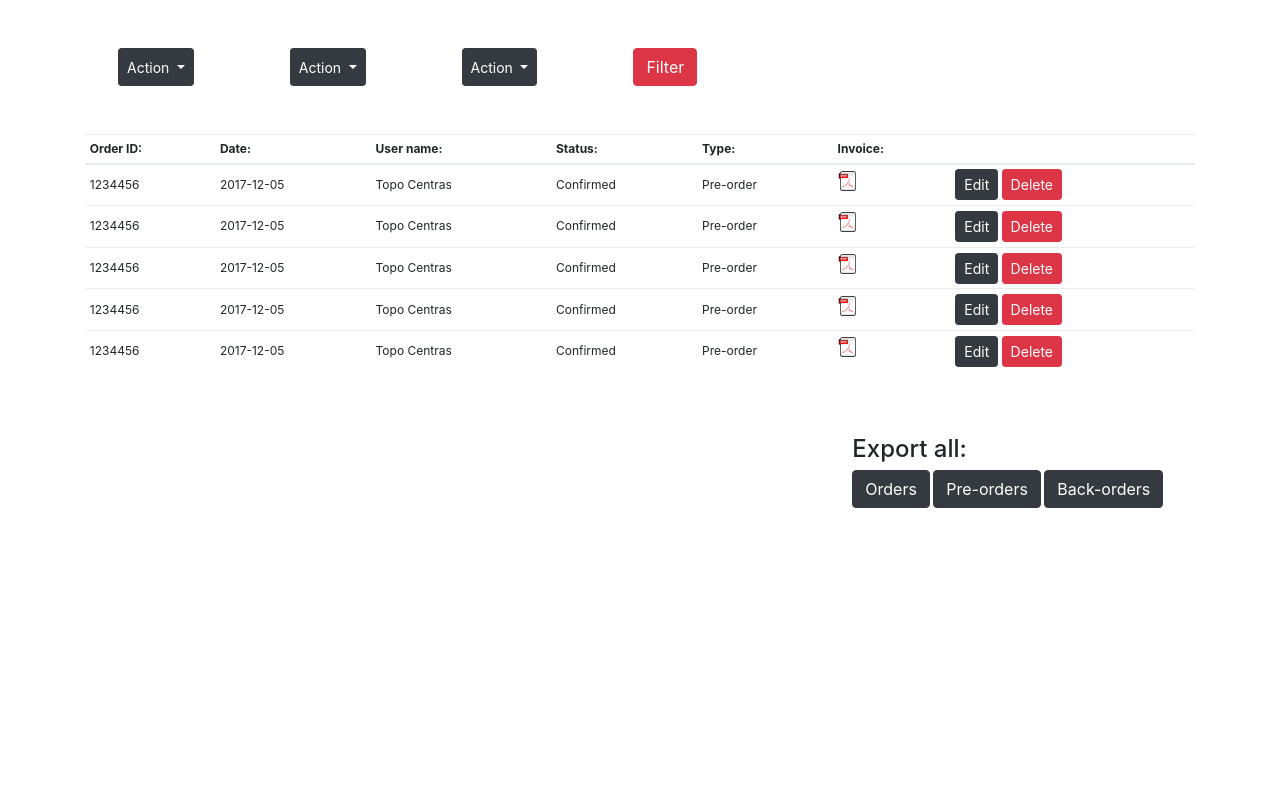
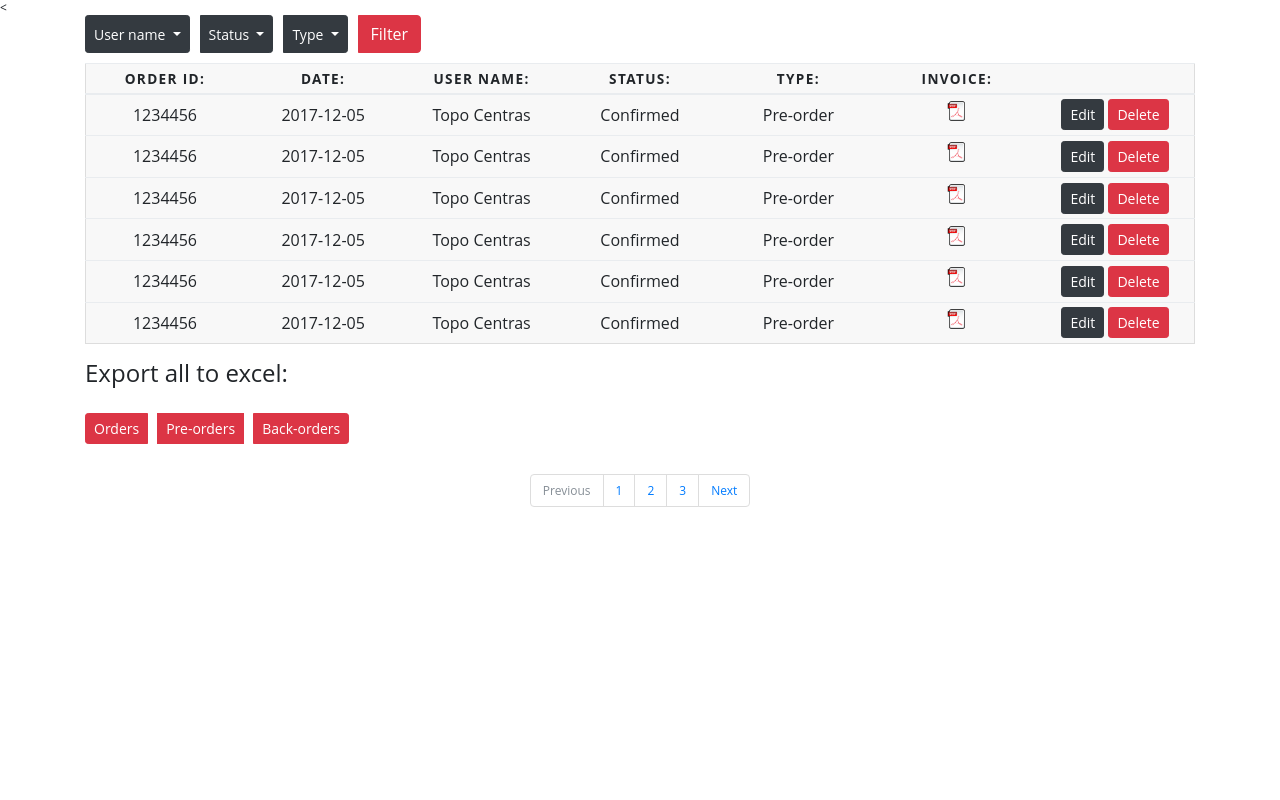
Before and after one commit to b33c00l/front-end, a PHP site: page /orders.php in a window 1280 px wide. Run offline with PHP 8.4, Linux system fonts and the light colour scheme.

Commit message:
responsive orders

```diff
--- a/css/style.css
+++ b/css/style.css
@@ -1,7 +1,3 @@
-/*div {
-	border: 1px solid black;
-}*/
-
 div#search {
 	padding: 100px;
 	border: 1px solid black;
@@ -27,10 +23,6 @@
 	margin: 10px;
 }
 
-body {
-	font-size: 12px;
-}
-
 div#pagination {
 	margin-top: 30px;
 }
@@ -52,3 +44,91 @@
 	margin-top: 30px;
 
 }
+
+body {
+  font-family: "Open Sans", sans-serif;
+  line-height: 1.25;
+  font-size: 12px;
+}
+table {
+  border: 1px solid #ccc;
+  border-collapse: collapse;
+  margin-top: 10px;
+  padding: 0;
+  width: 100%;
+  table-layout: fixed;
+}
+table caption {
+  font-size: 1.5em;
+  margin: .5em 0 .75em;
+}
+table tr {
+  background: #f8f8f8;
+  border: 1px solid #ddd;
+  padding: .35em;
+}
+table th,
+table td {
+  padding: .625em;
+  text-align: center;
+}
+table th {
+  font-size: .85em;
+  letter-spacing: .1em;
+  text-transform: uppercase;
+}
+@media screen and (max-width: 600px) {
+  table {
+    border: 0;
+  }
+  table caption {
+    font-size: 1.3em;
+  }
+  table thead {
+    border: none;
+    clip: rect(0 0 0 0);
+    height: 1px;
+    margin: -1px;
+    overflow: hidden;
+    padding: 0;
+    position: absolute;
+    width: 1px;
+  }
+  table tr {
+    border-bottom: 3px solid #ddd;
+    display: block;
+    margin-bottom: .625em;
+  }
+  table td {
+    border-bottom: 1px solid #ddd;
+    display: block;
+    font-size: .8em;
+    text-align: right;
+  }
+  table td:before {
+    content: attr(data-label);
+    float: left;
+    font-weight: bold;
+    text-transform: uppercase;
+  }
+  table td:last-child {
+    border-bottom: 0;
+  }
+}
+
+button.filters {
+	position: relative;
+	left: 15px;
+	margin-left: 10px;
+}
+
+button.export {
+	position: relative;
+	left: 15px;
+	margin: 10px;
+}
+
+div.export {
+	position: relative;
+	left: 15px;
+}
--- a/orders.php
+++ b/orders.php
@@ -1,19 +1,17 @@
-<!DOCTYPE html>
+<<!DOCTYPE html>
 <html>
 	<head>
-	<title>Orders</title>
+		<title>Orders mobile</title>
 		<link rel="stylesheet" href="https://maxcdn.bootstrapcdn.com/bootstrap/4.0.0-beta/css/bootstrap.min.css" integrity="sha384-/Y6pD6FV/Vv2HJnA6t+vslU6fwYXjCFtcEpHbNJ0lyAFsXTsjBbfaDjzALeQsN6M" crossorigin="anonymous">
-	<link rel="stylesheet" href= "css/style.css">
+		<link rel="stylesheet" href="css/style.css">
 	</head>
 	<body>
 		<div class="container">
-
 			<!-- Filters -->
-
 			<div class="row">
 				<div class="btn-group">
-				<button type="button" class="btn btn-dark btn-sm dropdown-toggle m-5" data-toggle="dropdown" aria-haspopup="true" aria-expanded="false">
-					Action
+					<button type="button" class="btn btn-dark btn-sm dropdown-toggle filters" data-toggle="dropdown" aria-haspopup="true" aria-expanded="false">
+					User name
 					</button>
 					<div class="dropdown-menu">
 						<a class="dropdown-item" href="#">Action</a>
@@ -22,10 +20,8 @@
 						<div class="dropdown-divider"></div>
 						<a class="dropdown-item" href="#">Separated link</a>
 					</div>
-			</div>
-			<div class="btn-group">
-				<button type="button" class="btn btn-dark btn-sm dropdown-toggle m-5" data-toggle="dropdown" aria-haspopup="true" aria-expanded="false">
-					Action
+					<button type="button" class="btn btn-dark btn-sm dropdown-toggle filters" data-toggle="dropdown" aria-haspopup="true" aria-expanded="false">
+					Status
 					</button>
 					<div class="dropdown-menu">
 						<a class="dropdown-item" href="#">Action</a>
@@ -34,10 +30,8 @@
 						<div class="dropdown-divider"></div>
 						<a class="dropdown-item" href="#">Separated link</a>
 					</div>
-			</div>
-			<div class="btn-group">
-				<button type="button" class="btn btn-dark btn-sm dropdown-toggle m-5" data-toggle="dropdown" aria-haspopup="true" aria-expanded="false">
-					Action
+					<button type="button" class="btn btn-dark btn-sm dropdown-toggle filters" data-toggle="dropdown" aria-haspopup="true" aria-expanded="false">
+					Type
 					</button>
 					<div class="dropdown-menu">
 						<a class="dropdown-item" href="#">Action</a>
@@ -46,16 +40,10 @@
 						<div class="dropdown-divider"></div>
 						<a class="dropdown-item" href="#">Separated link</a>
 					</div>
+					<button type="button" class="btn btn-danger filters">Filter</button>
 				</div>
-
-			<button class="btn btn-danger m-5">Filter</button>
-
-
-
 			</div>
-
 			<!-- Order table -->
-
 			<div class="row">
 				<div class="col-md-12 table-responsive">
 					<table class="table table-sm">
@@ -72,12 +60,12 @@
 						</thead>
 						<tbody>
 							<tr>
-							<td class="align-middle">1234456</td>
-							<td class="align-middle">2017-12-05</td>
-							<td class="align-middle">Topo Centras</td>
-							<td class="align-middle">Confirmed</td>
-							<td class="align-middle">Pre-order</td>
-							<td class="align-middle">
+								<td data-label="Order:" class="align-middle">1234456</td>
+								<td data-label="Date:" class="align-middle">2017-12-05</td>
+								<td data-label="User name:" class="align-middle">Topo Centras</td>
+								<td data-label="Status:" class="align-middle">Confirmed</td>
+								<td data-label="Type:" class="align-middle">Pre-order</td>
+								<td data-label="Invoice:" class="align-middle">
 									<img width="20px" class="figure-img" src="images/pdf.png">
 								</td>
 								<td class="align-middle">
@@ -86,12 +74,12 @@
 								</td>
 							</tr>
 							<tr>
-							<td class="align-middle">1234456</td>
-							<td class="align-middle">2017-12-05</td>
-							<td class="align-middle">Topo Centras</td>
-							<td class="align-middle">Confirmed</td>
-							<td class="align-middle">Pre-order</td>
-							<td class="align-middle">
+								<td data-label="Order:" class="align-middle">1234456</td>
+								<td data-label="Date:" class="align-middle">2017-12-05</td>
+								<td data-label="User name:" class="align-middle">Topo Centras</td>
+								<td data-label="Status:" class="align-middle">Confirmed</td>
+								<td data-label="Type:" class="align-middle">Pre-order</td>
+								<td data-label="Invoice:" class="align-middle">
 									<img width="20px" class="figure-img" src="images/pdf.png">
 								</td>
 								<td class="align-middle">
@@ -100,12 +88,12 @@
 								</td>
 							</tr>
 							<tr>
-							<td class="align-middle">1234456</td>
-							<td class="align-middle">2017-12-05</td>
-							<td class="align-middle">Topo Centras</td>
-							<td class="align-middle">Confirmed</td>
-							<td class="align-middle">Pre-order</td>
-							<td class="align-middle">
+								<td data-label="Order:" class="align-middle">1234456</td>
+								<td data-label="Date:" class="align-middle">2017-12-05</td>
+								<td data-label="User name:" class="align-middle">Topo Centras</td>
+								<td data-label="Status:" class="align-middle">Confirmed</td>
+								<td data-label="Type:" class="align-middle">Pre-order</td>
+								<td data-label="Invoice:" class="align-middle">
 									<img width="20px" class="figure-img" src="images/pdf.png">
 								</td>
 								<td class="align-middle">
@@ -114,12 +102,12 @@
 								</td>
 							</tr>
 							<tr>
-							<td class="align-middle">1234456</td>
-							<td class="align-middle">2017-12-05</td>
-							<td class="align-middle">Topo Centras</td>
-							<td class="align-middle">Confirmed</td>
-							<td class="align-middle">Pre-order</td>
-							<td class="align-middle">
+								<td data-label="Order:" class="align-middle">1234456</td>
+								<td data-label="Date:" class="align-middle">2017-12-05</td>
+								<td data-label="User name:" class="align-middle">Topo Centras</td>
+								<td data-label="Status:" class="align-middle">Confirmed</td>
+								<td data-label="Type:" class="align-middle">Pre-order</td>
+								<td data-label="Invoice:" class="align-middle">
 									<img width="20px" class="figure-img" src="images/pdf.png">
 								</td>
 								<td class="align-middle">
@@ -128,12 +116,26 @@
 								</td>
 							</tr>
 							<tr>
-							<td class="align-middle">1234456</td>
-							<td class="align-middle">2017-12-05</td>
-							<td class="align-middle">Topo Centras</td>
-							<td class="align-middle">Confirmed</td>
-							<td class="align-middle">Pre-order</td>
+								<td data-label="Order:" class="align-middle">1234456</td>
+								<td data-label="Date:" class="align-middle">2017-12-05</td>
+								<td data-label="User name:" class="align-middle">Topo Centras</td>
+								<td data-label="Status:" class="align-middle">Confirmed</td>
+								<td data-label="Type:" class="align-middle">Pre-order</td>
+								<td data-label="Invoice:" class="align-middle">
+									<img width="20px" class="figure-img" src="images/pdf.png">
+								</td>
 								<td class="align-middle">
+									<div class="btn btn-dark btn-sm">Edit</div>
+									<div class="btn btn-danger btn-sm">Delete</div>
+								</td>
+							</tr>
+							<tr>
+								<td data-label="Order:" class="align-middle">1234456</td>
+								<td data-label="Date:" class="align-middle">2017-12-05</td>
+								<td data-label="User name:" class="align-middle">Topo Centras</td>
+								<td data-label="Status:" class="align-middle">Confirmed</td>
+								<td data-label="Type:" class="align-middle">Pre-order</td>
+								<td data-label="Invoice:" class="align-middle">
 									<img width="20px" class="figure-img" src="images/pdf.png">
 								</td>
 								<td class="align-middle">
@@ -146,20 +148,36 @@
 					</table>
 				</div>
 			</div>
-
+			<!-- Export all to Excel -->
+			<div class="row export">
+				<label>
+					<h4>Export all to excel:</h4>
+				</label>
+			</div>
+			<div class="row">
+				<div class="btn-group" role="group" aria-label="export_buttons">
+					<button type="button" class="btn btn-danger btn-sm export">Orders</button>
+					<button type="button" class="btn btn-danger btn-sm export">Pre-orders</button>
+					<button type="button" class="btn btn-danger btn-sm export">Back-orders</button>
+				</div>
+			</div>
+			<!-- Pagination -->
+			<div id="pagination" class="row justify-content-center">
+				<nav aria-label="Page navigation example">
+					<ul class="pagination justify-content-center">
+						<li class="page-item disabled">
+							<a class="page-link" href="#" tabindex="-1">Previous</a>
+						</li>
+						<li class="page-item"><a class="page-link" href="#">1</a></li>
+						<li class="page-item"><a class="page-link" href="#">2</a></li>
+						<li class="page-item"><a class="page-link" href="#">3</a></li>
+						<li class="page-item">
+							<a class="page-link" href="#">Next</a>
+						</li>
+					</ul>
+				</nav>
 			</div>
 
-	<!-- Export all to Excel -->
-
-	<div class="row m-5">
-		<div class="col-8"></div>
-		<div class="col-4">
-			<h4>Export all:</h4>
-			<a class="btn btn-dark" href="#">Orders</a>
-			<a class="btn btn-dark" href="#">Pre-orders</a>
-			<a class="btn btn-dark" href="#">Back-orders</a>
-		</div>
-	</div>
 		</div>
 	</body>
 </html>
--- a/orders_single_user.php
+++ b/orders_single_user.php
@@ -2,6 +2,7 @@
 <html>
 	<head>
 		<title>Orders User</title>
+
 		<link rel="stylesheet" href="https://maxcdn.bootstrapcdn.com/bootstrap/4.0.0-beta/css/bootstrap.min.css" integrity="sha384-/Y6pD6FV/Vv2HJnA6t+vslU6fwYXjCFtcEpHbNJ0lyAFsXTsjBbfaDjzALeQsN6M" crossorigin="anonymous">
 		<link rel="stylesheet" href= "css/style.css">
 	</head>
@@ -9,7 +10,6 @@
 		<div class="container">
 
 			<!-- Order table -->
-
 			<div class="row">
 				<div class="col-md-12">
 					<table class="table table-sm">
@@ -107,9 +107,7 @@
 					</table>
 				</div>
 			</div>
-
 			<!-- Comments and attachments -->
-
 			<div class="row">
 				<div class="col-12">
 					<form>
```
Also changed, not shown: style.css (deleted, +0 -46 lines), 1 other file. Lines whose indentation alone changed are shown as unchanged.
